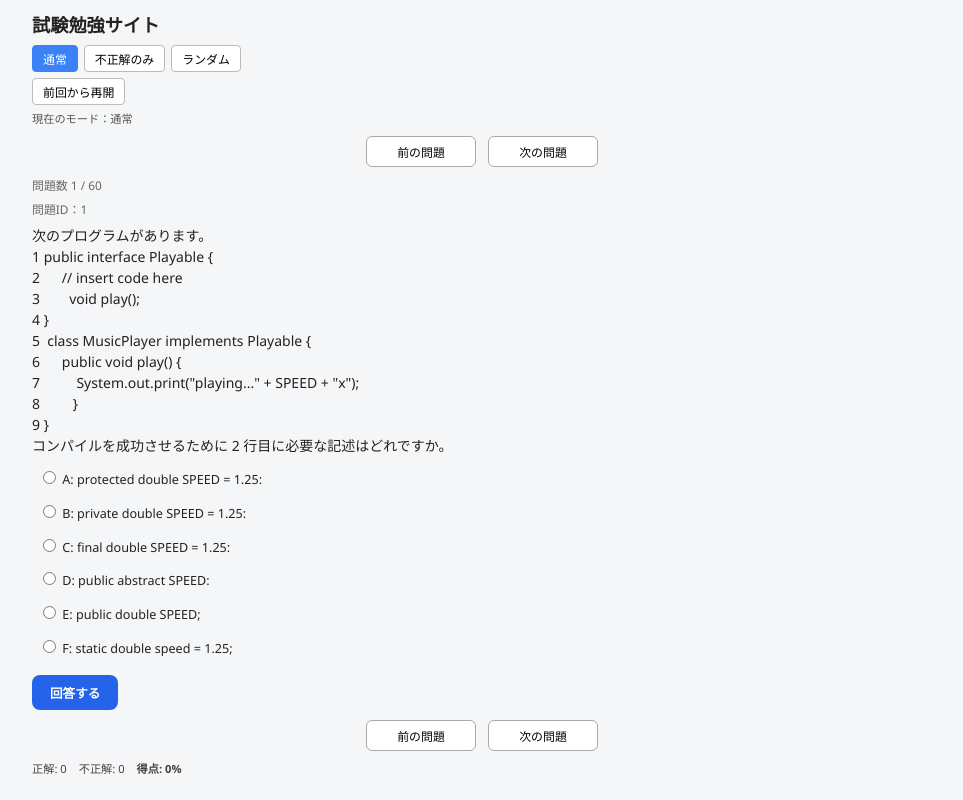
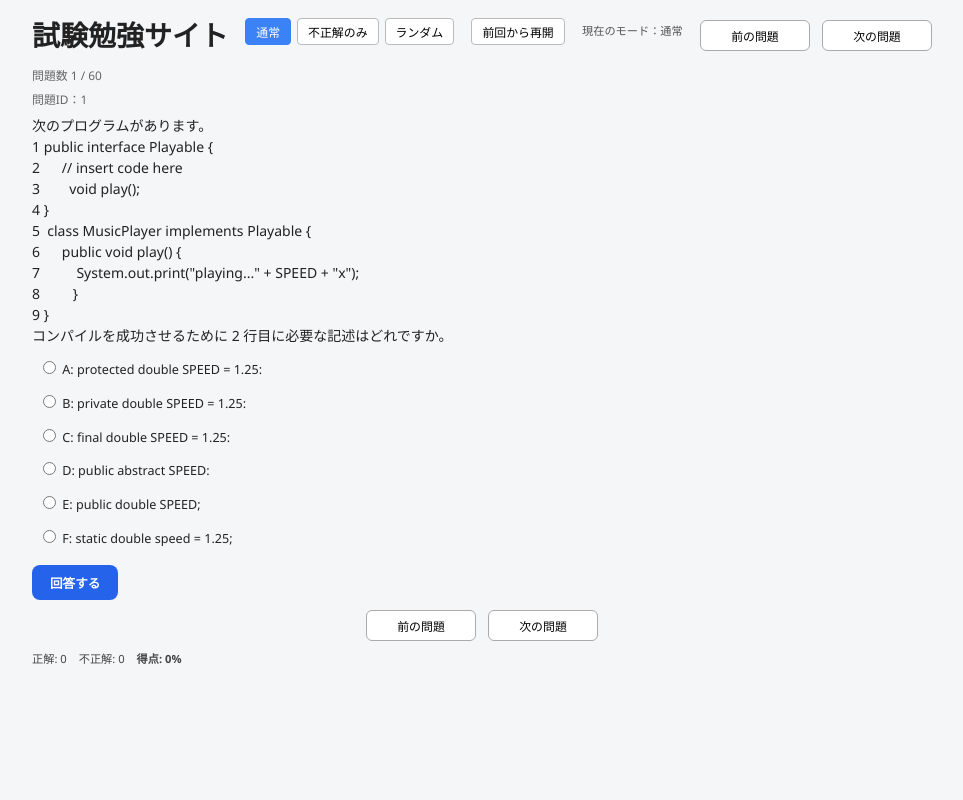
Before and after one commit to 10susumu/StudyApp, a plain HTML site: page index.html in a window 1280 px wide. Shown: the whole page, without its empty margins (158-1121 px from the left). Drawn offline with Linux system fonts and the light colour scheme.

Commit message:
ヘッダースタイル変更

```diff
--- a/style.css
+++ b/style.css
@@ -27,12 +27,36 @@ body {
 
 .app-header {
   margin-bottom: 10px;
+
+  display: flex;
+  align-items: center;
+  justify-content: space-between;
+  gap: 14px;
+  flex-wrap: nowrap; /* 高さ増加を防ぐ */
 }
 
-h1 {
-  font-size: 1.3rem;
-  margin: 0 0 6px 0;
+/* タイトル余白調整 */
+.app-header h1 {
+  margin: 0;
+  white-space: nowrap;
 }
+
+/* 各ブロック横並び */
+.mode-switch,
+.resume-area,
+.top-nav {
+  display: flex;
+  align-items: center;
+  gap: 6px;
+  margin-bottom: 0; /* 縦余白を消す */
+}
+
+/* モード表示も縦余白削除 */
+.mode-indicator {
+  margin-bottom: 0;
+  white-space: nowrap;
+}
+
 
 /* =========================
    モード切替
```
